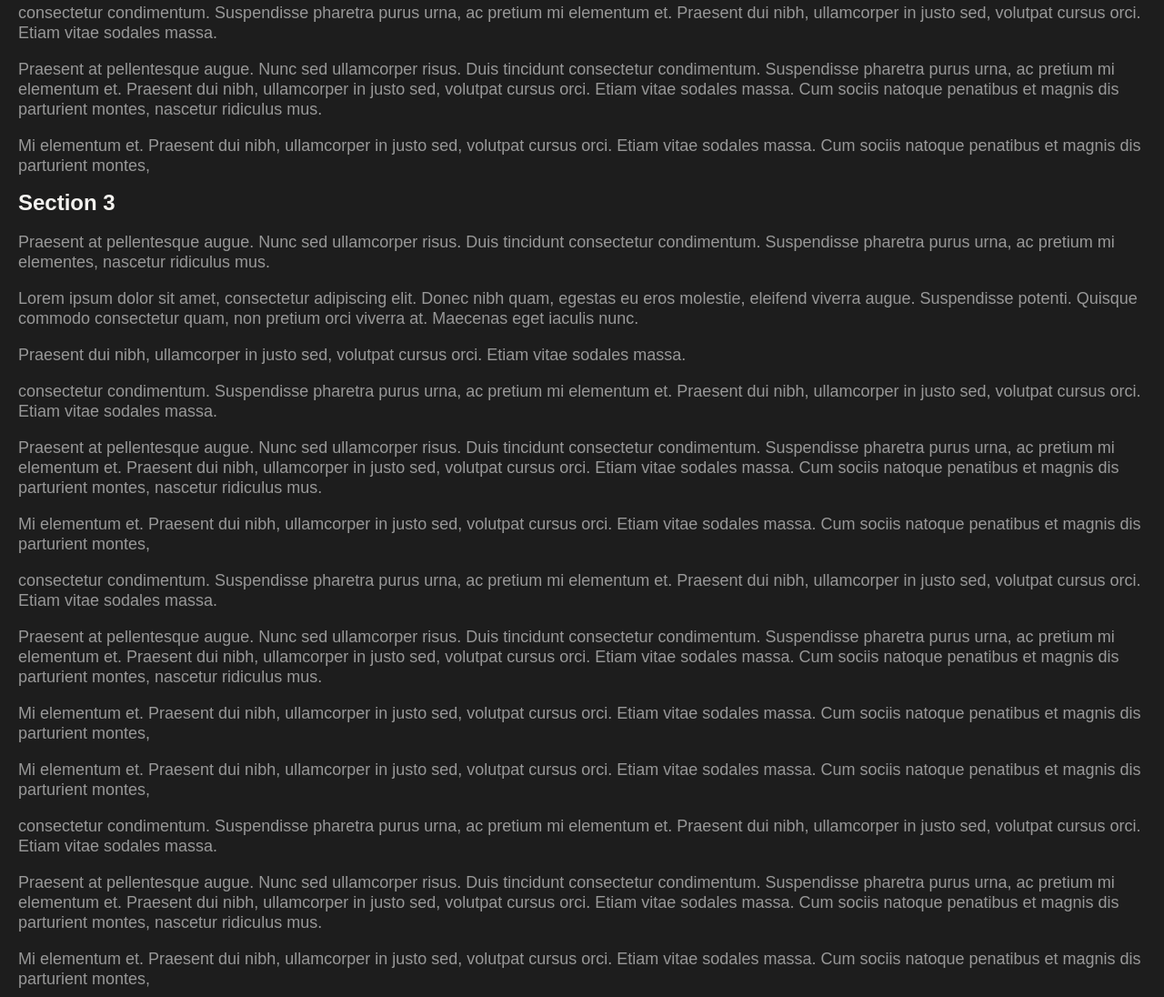
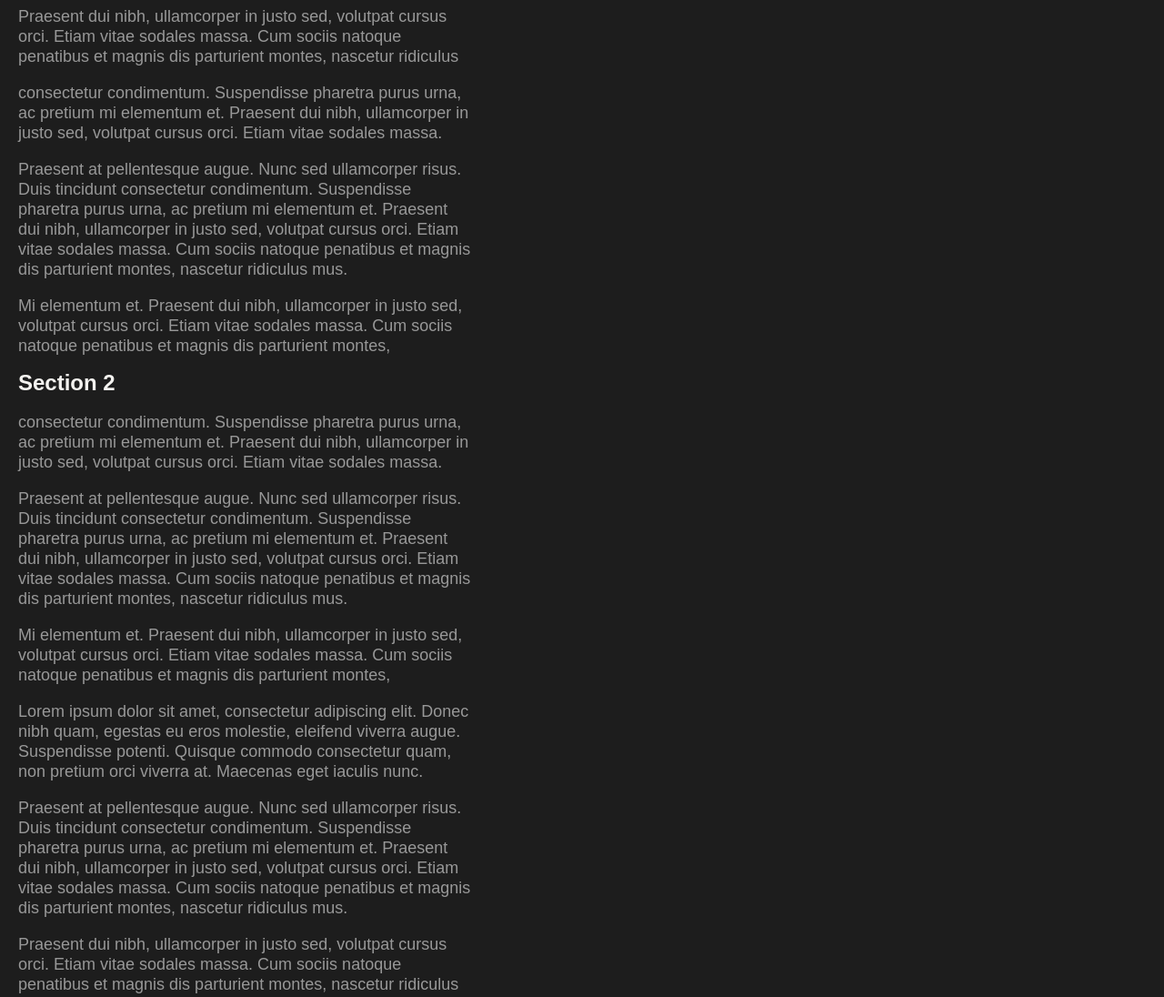
Before and after one commit to OSUblake/gsap-webpack, a website built with webpack: page gsap-webpack/gsap-webpack/wwwroot/index.html in a window 1280 px wide. Shown: the part 365-1461 px from the top of the page at 91% size. Built offline with nearby package versions, Linux system fonts and the light colour scheme; what Draggable would draw is missing.

Commit message:
Made content sections larger.

```diff
--- a/gsap-webpack/gsap-webpack/app/css/styles.scss
+++ b/gsap-webpack/gsap-webpack/app/css/styles.scss
@@ -115,6 +115,7 @@ button:hover {
 .content {
 	margin: 20px;
 	padding-top: 40px;
+	max-width: 500px;
 }
 
 .nav {
@@ -124,5 +125,5 @@ button:hover {
 	background: rgba(0, 0, 0, 0.8);
 	margin: 0;
 	padding: 10px;
-    z-index: 99999;
+	z-index: 99999;
 }
--- a/gsap-webpack/gsap-webpack/webpack.config.js
+++ b/gsap-webpack/gsap-webpack/webpack.config.js
@@ -57,8 +57,8 @@ module.exports = {
     extensions: ["", ".js"],
 
     alias: {
-      "TweenLite": path.join(root, gsapPath + "TweenLite.js"),
-      "CSSPlugin": path.join(root, gsapPath + "plugins/CSSPlugin.js"),
+      "TweenLite": "gsap",
+      "CSSPlugin": "gsap",
       "Draggable": path.join(root, gsapPath + "utils/Draggable.js"),
       "ScrollToPlugin": path.join(root, gsapPath + "plugins/ScrollToPlugin.js")
     }
--- a/gsap-webpack/gsap-webpack/wwwroot/index.html
+++ b/gsap-webpack/gsap-webpack/wwwroot/index.html
@@ -17,11 +17,17 @@
         <p>Lorem ipsum dolor sit amet, consectetur adipiscing elit. Donec nibh quam, egestas eu eros molestie, eleifend viverra augue. Suspendisse potenti. Quisque commodo consectetur quam, non pretium orci viverra at. Maecenas eget iaculis nunc. </p>
         <p>Praesent at pellentesque augue. Nunc sed ullamcorper risus. Duis tincidunt consectetur condimentum. Suspendisse pharetra purus urna, ac pretium mi elementum et. Praesent dui nibh, ullamcorper in justo sed, volutpat cursus orci. Etiam vitae sodales massa. Cum sociis natoque penatibus et magnis dis parturient montes, nascetur ridiculus mus.</p>
         <p>Praesent dui nibh, ullamcorper in justo sed, volutpat cursus orci. Etiam vitae sodales massa. Cum sociis natoque penatibus et magnis dis parturient montes, nascetur ridiculus</p>
+        <p>consectetur condimentum. Suspendisse pharetra purus urna, ac pretium mi elementum et. Praesent dui nibh, ullamcorper in justo sed, volutpat cursus orci. Etiam vitae sodales massa.</p>
+        <p>Praesent at pellentesque augue. Nunc sed ullamcorper risus. Duis tincidunt consectetur condimentum. Suspendisse pharetra purus urna, ac pretium mi elementum et. Praesent dui nibh, ullamcorper in justo sed, volutpat cursus orci. Etiam vitae sodales massa. Cum sociis natoque penatibus et magnis dis parturient montes, nascetur ridiculus mus.</p>
+        <p>Mi elementum et. Praesent dui nibh, ullamcorper in justo sed, volutpat cursus orci. Etiam vitae sodales massa. Cum sociis natoque penatibus et magnis dis parturient montes,</p>
 
         <h2 id="section2">Section 2</h2>
         <p>consectetur condimentum. Suspendisse pharetra purus urna, ac pretium mi elementum et. Praesent dui nibh, ullamcorper in justo sed, volutpat cursus orci. Etiam vitae sodales massa.</p>
         <p>Praesent at pellentesque augue. Nunc sed ullamcorper risus. Duis tincidunt consectetur condimentum. Suspendisse pharetra purus urna, ac pretium mi elementum et. Praesent dui nibh, ullamcorper in justo sed, volutpat cursus orci. Etiam vitae sodales massa. Cum sociis natoque penatibus et magnis dis parturient montes, nascetur ridiculus mus.</p>
         <p>Mi elementum et. Praesent dui nibh, ullamcorper in justo sed, volutpat cursus orci. Etiam vitae sodales massa. Cum sociis natoque penatibus et magnis dis parturient montes,</p>
+        <p>Lorem ipsum dolor sit amet, consectetur adipiscing elit. Donec nibh quam, egestas eu eros molestie, eleifend viverra augue. Suspendisse potenti. Quisque commodo consectetur quam, non pretium orci viverra at. Maecenas eget iaculis nunc. </p>
+        <p>Praesent at pellentesque augue. Nunc sed ullamcorper risus. Duis tincidunt consectetur condimentum. Suspendisse pharetra purus urna, ac pretium mi elementum et. Praesent dui nibh, ullamcorper in justo sed, volutpat cursus orci. Etiam vitae sodales massa. Cum sociis natoque penatibus et magnis dis parturient montes, nascetur ridiculus mus.</p>
+        <p>Praesent dui nibh, ullamcorper in justo sed, volutpat cursus orci. Etiam vitae sodales massa. Cum sociis natoque penatibus et magnis dis parturient montes, nascetur ridiculus</p>
 
         <h2 id="section3">Section 3</h2>
         <p>Praesent at pellentesque augue. Nunc sed ullamcorper risus. Duis tincidunt consectetur condimentum. Suspendisse pharetra purus urna, ac pretium mi elementes, nascetur ridiculus mus.</p>
```
